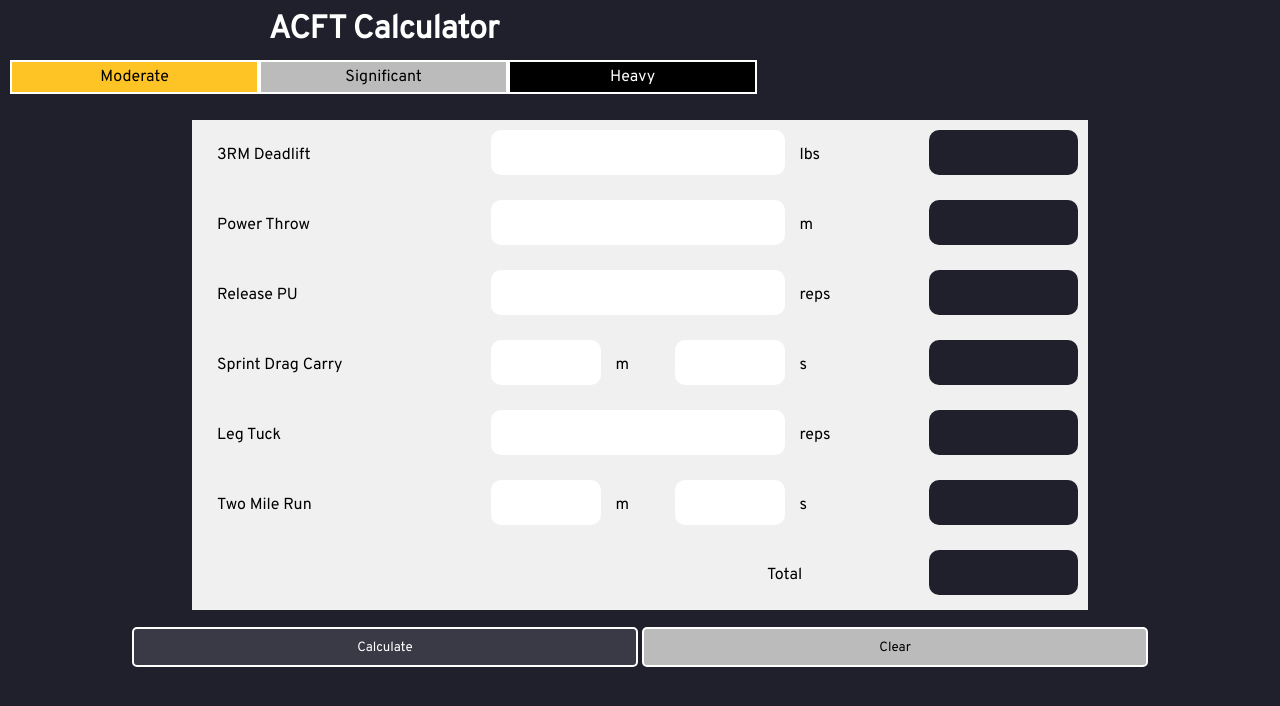
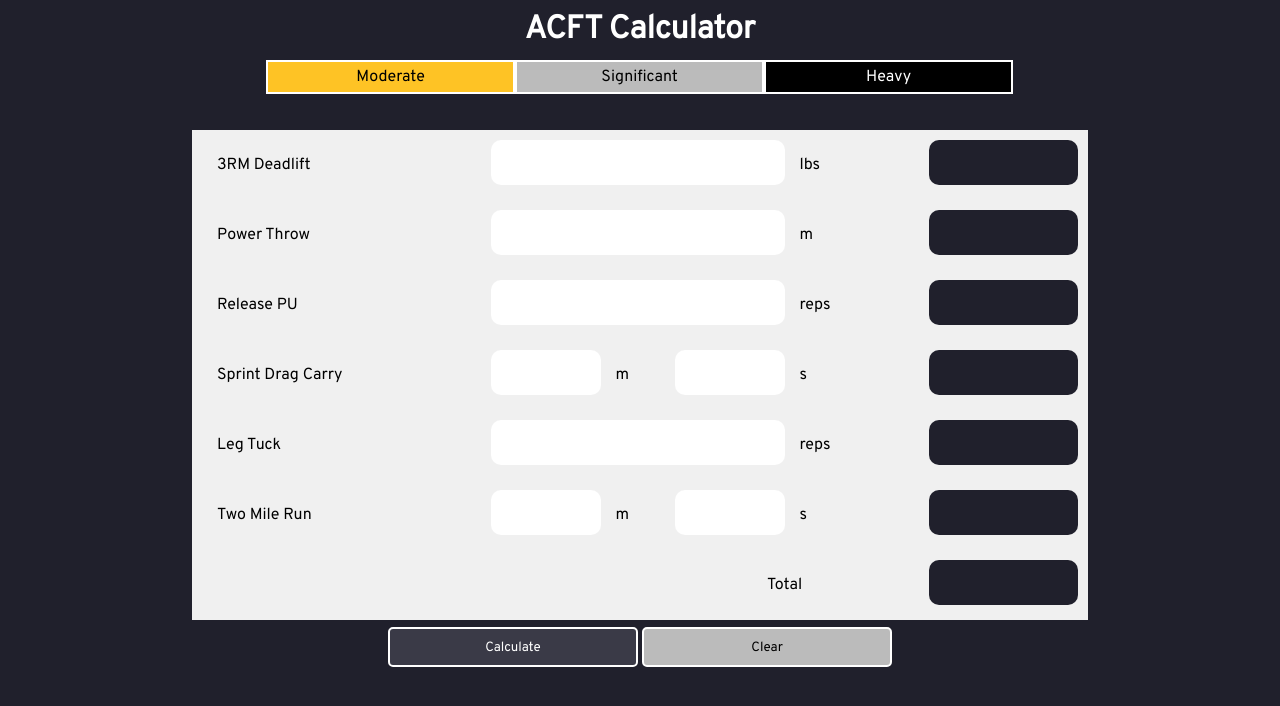
Before and after one commit to SudoSpartanDan/ACFT-Score-Calculator, a website built with webpack: page index.html in a window 1280 px wide. Built offline with nearby package versions, Linux system fonts and the light colour scheme.

Commit message:
styling adjustments

```diff
--- a/index.html
+++ b/index.html
@@ -30,7 +30,7 @@
             </div>
         </div>
     </div>
-    <div style="height: 120px;"></div>
+    <div class="header-row-spacer"></div>
     <div class="row input-row">
         <span class="col-12-sm col-4-md event-label" for="deadlift">3RM Deadlift</span>
         <div class="col-8-sm col-6-md input-section">
--- a/src/index.js
+++ b/src/index.js
@@ -1,10 +1,5 @@
 import less from './style.less';
 import $ from 'jquery';
-
-// register service worker
-if ('serviceWorker' in navigator) {
-    navigator.serviceWorker.register('./build/sw.js');
-  }
 
 const scores = require('./scores.json');
 const scoreFilterOperators = {
--- a/src/style.less
+++ b/src/style.less
@@ -1,4 +1,4 @@
-@mobile: ~"(max-width: 659px)";
+@mobile: ~"(max-width: 600px)";
 @tablet: ~"(min-width: 600px)";
 @desktop: ~"(min-width: 768px)";
 @large: ~"(min-width: 992px)";
@@ -101,10 +101,11 @@ body {
 .header-row {
     background-color: @dark-background-color;
     color: @army-white;
-    margin: 0 auto;
+    margin: auto;
     width: 100%;
     height: 120px;
     position: fixed;
+    text-align: center;
     h1 {
         margin-top: 10px;
         margin-bottom: 0;
@@ -131,10 +132,18 @@ body {
             color: @army-black;
         }
     }
-    @media @tablet {
+    @media @desktop {
+        position: relative;
         width: 60%;
     }
 
+}
+
+.header-row-spacer {
+    height: 120px;
+    @media @desktop{
+        height: 0px;
+    }
 }
 
 .input-row {
@@ -199,9 +208,9 @@ body {
 }
 
 .footer-row-spacer {
-    height: 60px;
+    height: 50px;
     @media @tablet{
-        height: 10px;
+        height: 0px;
     }
 }
 
@@ -230,6 +239,10 @@ body {
             color: @army-black;
             cursor: pointer;
         }
+        @media @desktop {
+            margin: auto;
+            width: 50%;
+        }
     }
     @media @tablet {
         position: relative;
```
Also changed, not shown: build/main.bundle.js (deleted).
